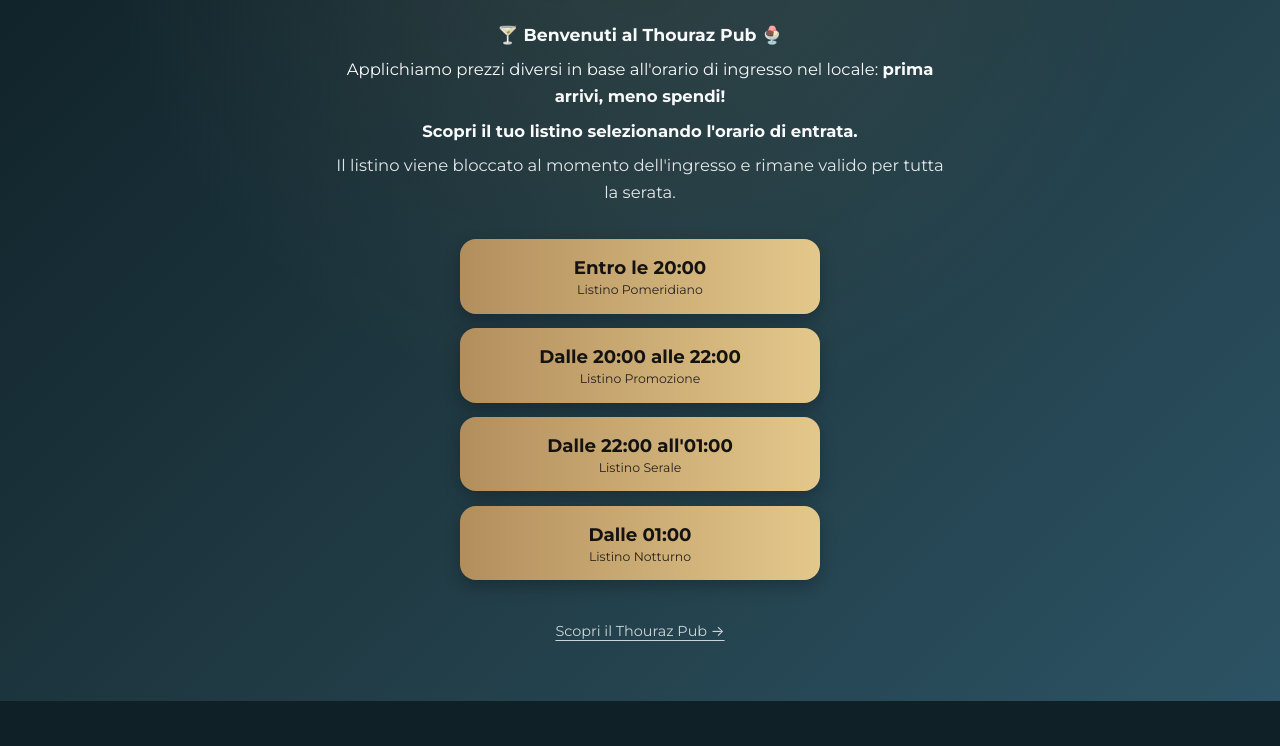
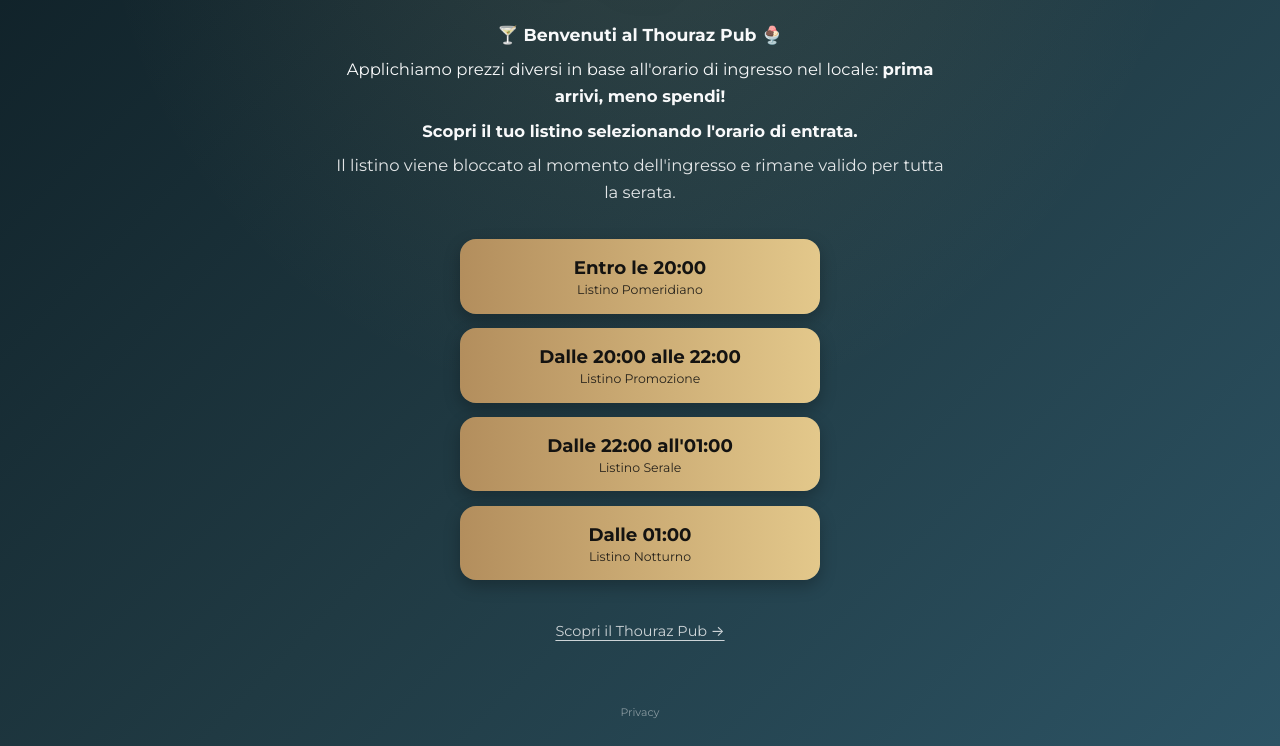
Before and after one commit to MethosIT/MethosIT, an Astro site: page / in a window 1280 px wide. Shown: the part 126-872 px from the top of the page. Before the commit the page ends 827 px from the top, so only its background shows below. Built offline with nearby package versions, Linux system fonts and the light colour scheme; Astro itself is replaced by a stand-in of ours; no server answers.

Commit message:
Add discreet global privacy link

```diff
--- a/src/layouts/BaseLayout.astro
+++ b/src/layouts/BaseLayout.astro
@@ -25,6 +25,8 @@
 const absoluteOgImage = new URL(ogImage, Astro.site);
 const umamiWebsiteId = import.meta.env.PUBLIC_UMAMI_WEBSITE_ID;
 const umamiScriptUrl = import.meta.env.PUBLIC_UMAMI_SCRIPT_URL ?? "https://cloud.umami.is/script.js";
+const privacyHref = lang === "it" ? "/privacy/" : "/en/privacy/";
+const privacyLabel = lang === "it" ? "Privacy" : "Privacy";
 ---
 
 <!doctype html>
@@ -65,6 +67,9 @@
   <body>
     <a class="skip-link" href="#main-content">{lang === "it" ? "Vai al contenuto" : "Skip to content"}</a>
     <slot />
+    <div class="site-legal-footer">
+      <a href={privacyHref}>{privacyLabel}</a>
+    </div>
     <script is:inline>
       document.addEventListener("click", (event) => {
         const origin = event.target;
@@ -91,5 +96,32 @@
         }
       });
     </script>
+    <style>
+      .site-legal-footer {
+        width: min(100% - 2.2rem, 1280px);
+        margin: 0 auto;
+        padding: 0 0 1.6rem;
+        text-align: center;
+      }
+
+      .site-legal-footer a {
+        color: rgba(255,255,255,.46);
+        font-size: .68rem;
+        text-decoration: none;
+      }
+
+      .site-legal-footer a:hover {
+        color: rgba(255,255,255,.78);
+        text-decoration: underline;
+        text-underline-offset: .18em;
+      }
+
+      @media (max-width: 620px) {
+        .site-legal-footer {
+          width: calc(100% - 1.4rem);
+          padding-bottom: 1.2rem;
+        }
+      }
+    </style>
   </body>
 </html>
```
